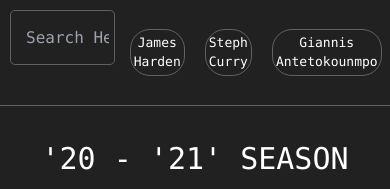
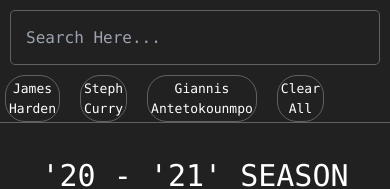
Before and after one commit to Thadman/layoutPractice, a React (Create React App) app in the folder react-grid-stuff/: page / in a window 390 px wide. Shown: the top 189 px of the page. Built offline with nearby package versions, Linux system fonts and the light colour scheme; no server answers.

Commit message:
some changes, need to get the select working and make respinsive

```diff
--- a/react-grid-stuff/src/components/Fetch.js
+++ b/react-grid-stuff/src/components/Fetch.js
@@ -107,7 +107,6 @@
   const handlePlayerReset = (event) => {
     event.preventDefault();
     setLoading(false);
-    console.log("hello");
   };
 
   // resetting the query
@@ -134,6 +133,7 @@
         setStats(data.data[0]);
         setId(data.data[0].id);
         const id = data.data[0].id;
+        console.log(id);
 
         // getting the season averages for the player that was queried
         const playerId = await fetch(
@@ -175,7 +175,6 @@
         setPlayerPic(playerPicShow.url);
         // console.log(playerPic);
         setLoading(true);
-        return id;
       } catch (error) {
         console.log(error);
       }
@@ -614,13 +613,14 @@
               <option value="James Harden">James Harden</option>
               <option value="Steph Curry">Steph Curry</option>
               <option value="Giannis">Giannis Anteto..</option>
+              {loading && <option value={query}>{query}</option>}
             </select>
           </div>
         </>
       </div>
       <div className="e">
         <div className="e-1">
-          <GameStats data={tenGames} value={value} />
+          <GameStats data={tenGames} value={value} id={id} />
         </div>
       </div>
     </div>
--- a/react-grid-stuff/src/index.css
+++ b/react-grid-stuff/src/index.css
@@ -30,7 +30,7 @@
 .wrapper {
   width: 100%;
   background-color: #fff;
-  /* max-width: 1200px; */
+  min-width: 320px;
   margin: 0 auto;
   display: grid;
   grid-gap: 5px;
@@ -131,7 +131,7 @@
   display: flex;
   justify-content: center;
   padding: 20px;
-  width: 40%;
+  width: 80%;
   margin: 0 auto;
   margin-top: 35px;
 }
@@ -230,3 +230,15 @@
   font-size: 12px;
   color: #616161;
 }
+
+@media only screen and (max-width: 480px) {
+  .wrapper {
+  }
+
+  .header-wrapper {
+    display: block;
+  }
+  .a {
+    width: 100%;
+  }
+}
```
Also changed, not shown: react-grid-stuff/src/components/GameStats.js (+10 -1 lines).
